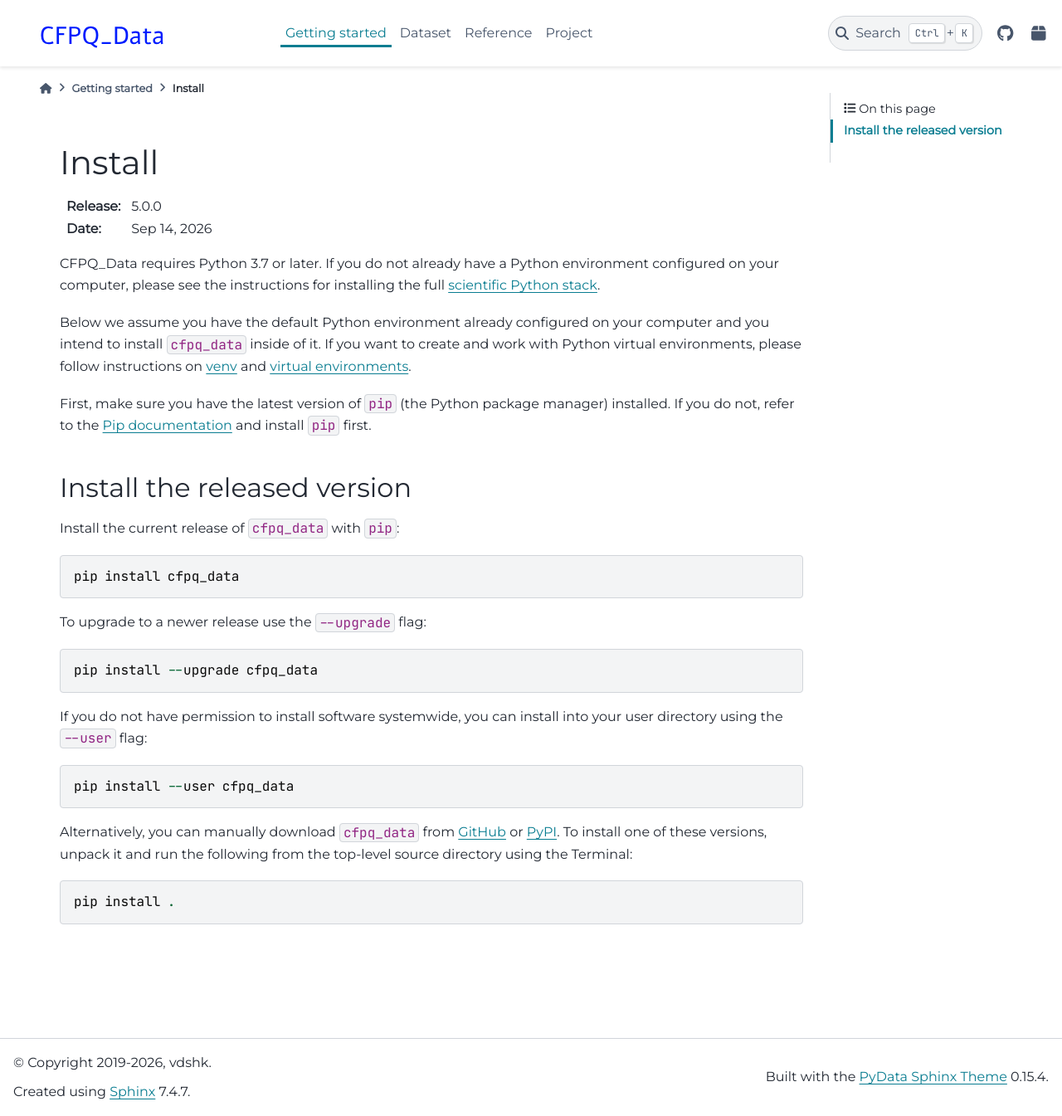
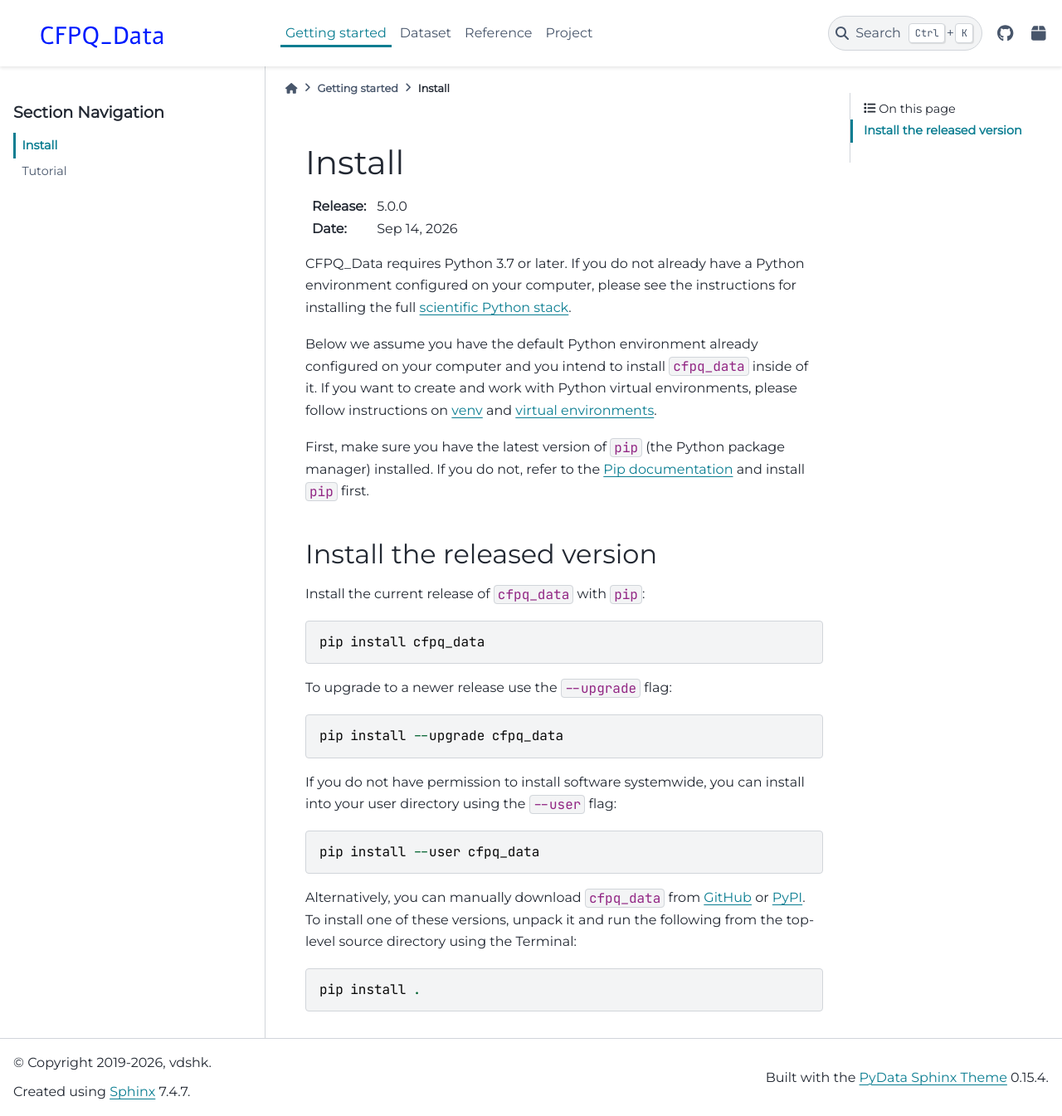
Before and after one commit to FormalLanguageConstrainedPathQuerying/CFPQ_Data, a Sphinx documentation site: the page built from docs/install.rst, in a window 1280 px wide and 1345 px high. Shown: the whole window at 83% size. Built offline with Sphinx 7.4.7 and the PyData theme 0.15.4, drawn with Linux system fonts in a browser that asks for light colours; the version number is read from the project's files by our own code; some of the changed lines change nothing that is shown.

Commit message:
docs(029-S4): Uniform sidebars on all pages; drop caption-link JS hack; default icon size
- html_sidebars: drop the index/install/tutorial/auto_examples exceptions
  so every content page renders the same left sidebar (section links +
  active section's toctree). The homepage still gets the theme's
  root-page treatment (no Section Navigation body, since the root doc
  belongs to no section); it keeps the 4 section links in the top bar
  and the Documentation list in its body.
- navigation_depth 2 -> 3: with the new Dataset wrapper section, graph
  pages sit one level deeper (Dataset -> Graphs -> category -> graph),
  so depth 3 is required to keep every graph directly reachable in the
  sidebar, matching the pre-change behavior.
- Delete _static/js/sidebar-captions.js and its html_js_files entry:
  the JS mapped caption texts to anchors on the Graphs page to make
  sidebar captions clickable; with per-category pages (task 29 S3) the
  sidebar links to categories natively, so the hardcoded map is dead
  code.
- custom.css: remove the rule blowing up navbar icon links to 3rem;
  icons now use the theme's default size, consistent with the rest of
  the bar.

```diff
--- a/docs/_static/css/custom.css
+++ b/docs/_static/css/custom.css
@@ -23,13 +23,6 @@ th, td {
     font-size: var(--pst-font-size-h4);
 }
 
-#navbar-icon-links i.fa, #navbar-icon-links i.fab, #navbar-icon-links i.far, #navbar-icon-links i.fas {
-    vertical-align: middle;
-    font-style: normal;
-    font-size: 3rem;
-    line-height: 1.25;
-}
-
 div.topic {
     border: 1px solid #eee;
     padding: 7px;
--- a/docs/_static/js/sidebar-captions.js
+++ /dev/null
@@ -1,31 +0,0 @@
-document.addEventListener("DOMContentLoaded", function () {
-  var captionToAnchor = {
-    "C alias analysis": "graphs-c-alias-analysis",
-    "RDF": "graphs-rdf",
-    "Java points-to graphs": "graphs-java-points-to",
-    "Field-Sensitive Alias": "graphs-field-sensitive-alias",
-    "Context-Sensitive Data-Flow": "graphs-context-sensitive-data-flow",
-    "Data Provenance": "graphs-data-provenance",
-    "Name Resolution": "graphs-name-resolution",
-    "Biological graphs from UniProt": "graphs-biological-uniprot",
-  };
-
-  var sidebar = document.querySelector(".bd-sidebar-primary");
-  if (!sidebar) return;
-
-  var onIndex = /\/graphs\/index\.html$/.test(window.location.pathname);
-  var prefix = onIndex ? "#" : "../index.html#";
-
-  sidebar.querySelectorAll(".caption-text").forEach(function (span) {
-    var text = span.textContent.trim();
-    var anchor = captionToAnchor[text];
-    if (anchor) {
-      var a = document.createElement("a");
-      a.href = prefix + anchor;
-      a.className = "reference internal";
-      span.textContent = "";
-      span.appendChild(a);
-      a.textContent = text;
-    }
-  });
-});
--- a/docs/conf.py
+++ b/docs/conf.py
@@ -140,7 +140,10 @@ html_theme = "pydata_sphinx_theme"
 #
 html_theme_options = {
     "collapse_navigation": True,
-    "navigation_depth": 2,
+    # 3 levels: section (Dataset) -> category (C alias analysis) -> graph page.
+    # With the Dataset wrapper section, graph pages sit one level deeper than
+    # before; depth 3 keeps them directly reachable in the sidebar.
+    "navigation_depth": 3,
     "show_prev_next": False,
     "icon_links": [
         {
@@ -177,23 +180,10 @@ html_css_files = [
     "css/custom.css",
 ]
 
-html_js_files = [
-    "js/sidebar-captions.js",
-]
-# Custom sidebar templates, must be a dictionary that maps document names
-# to template names.
-#
-# The default sidebars (for documents that don't match any pattern) are
-# defined by theme itself.  Builtin themes are using these templates by
-# default: ``['localtoc.html', 'relations.html', 'sourcelink.html',
-# 'searchbox.html']``.
-#
+# Every page (including the homepage) renders the same left sidebar: the
+# section links plus the active section's toctree. No per-page exceptions.
 html_sidebars = {
     "**": ["sidebar-nav-bs"],
-    "index": [],
-    "install": [],
-    "tutorial": [],
-    "auto_examples/index": [],
 }
 
 # If true, the reST sources are included in the HTML build as _sources/<name>.
```
